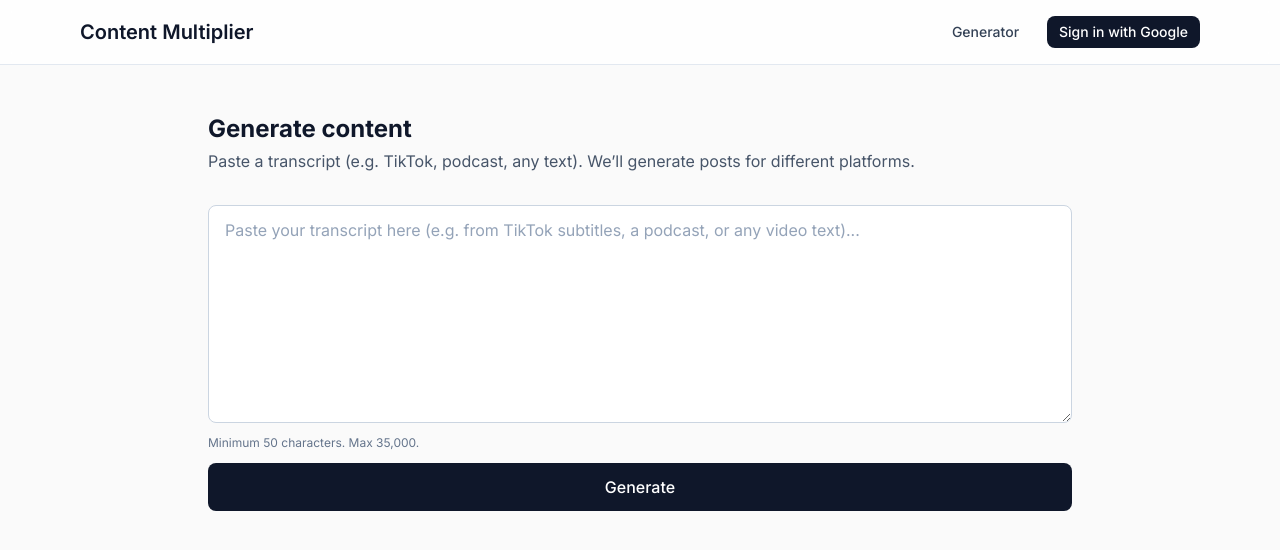
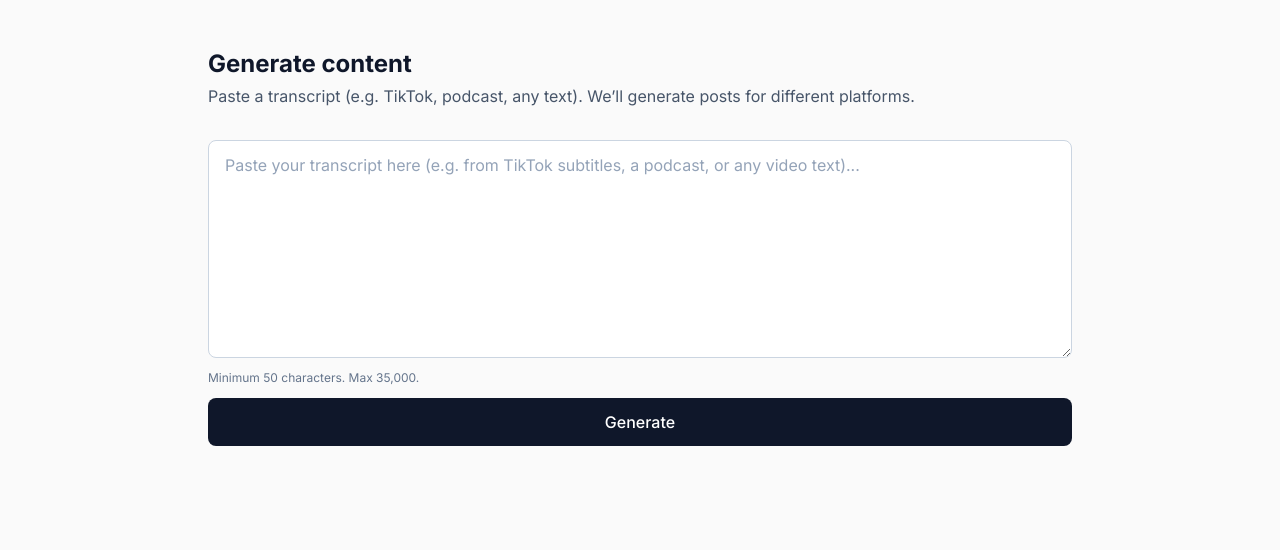
Before and after one commit to andreyky85-dot/sturdy-palm-tree, a Next.js app: page /generator in a window 1280 px wide. Shown: the top 550 px of the page. Built offline with nearby package versions, Linux system fonts and the light colour scheme; no server answers.

Commit message:
Fix generator client page header usage

```diff
--- a/app/generator/page.tsx
+++ b/app/generator/page.tsx
@@ -1,14 +1,11 @@
 "use client";
 
 import { useState } from "react";
-import { Header } from "@/components/Header";
 import { Button } from "@/components/ui/Button";
-import { Input } from "@/components/ui/Input";
 import { ResultsCards } from "@/components/generator/ResultsCards";
 import type { GenerateResult } from "@/components/generator/ResultsCards";
 
 export default function GeneratorPage() {
-  const [mode] = useState<"transcript">("transcript");
   const [transcript, setTranscript] = useState("");
   const [loading, setLoading] = useState(false);
   const [error, setError] = useState<string | null>(null);
@@ -53,15 +50,12 @@ export default function GeneratorPage() {
   };
 
   return (
-    <>
-      <Header />
-      <main className="mx-auto max-w-4xl px-4 py-12">
+    <main className="mx-auto max-w-4xl px-4 py-12">
         <h1 className="text-2xl font-bold text-slate-900">Generate content</h1>
         <p className="mt-1 text-slate-600">
           Paste a transcript (e.g. TikTok, podcast, any text). We’ll generate posts for different platforms.
         </p>
         <form onSubmit={handleSubmit} className="mt-8">
-          {mode === "transcript" && (
             <div className="flex flex-col gap-3">
               <textarea
                 placeholder="Paste your transcript here (e.g. from TikTok subtitles, a podcast, or any video text)..."
@@ -76,7 +70,6 @@ export default function GeneratorPage() {
                 Generate
               </Button>
             </div>
-          )}
         </form>
         {error && (
           <div className="mt-4 rounded-lg border border-red-200 bg-red-50 px-4 py-3 text-sm text-red-800">
@@ -90,6 +83,5 @@ export default function GeneratorPage() {
           </div>
         )}
       </main>
-    </>
   );
 }
```
